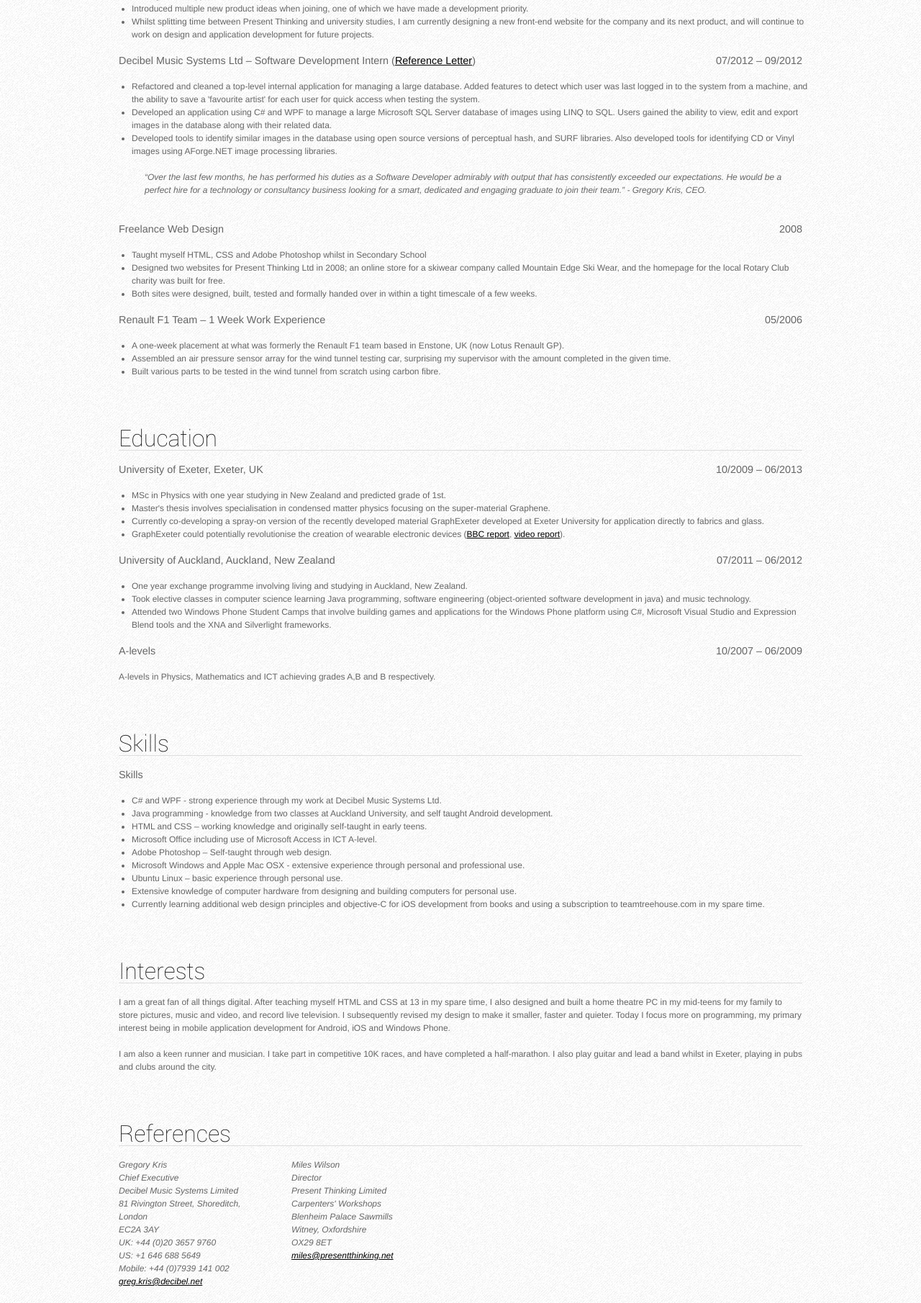
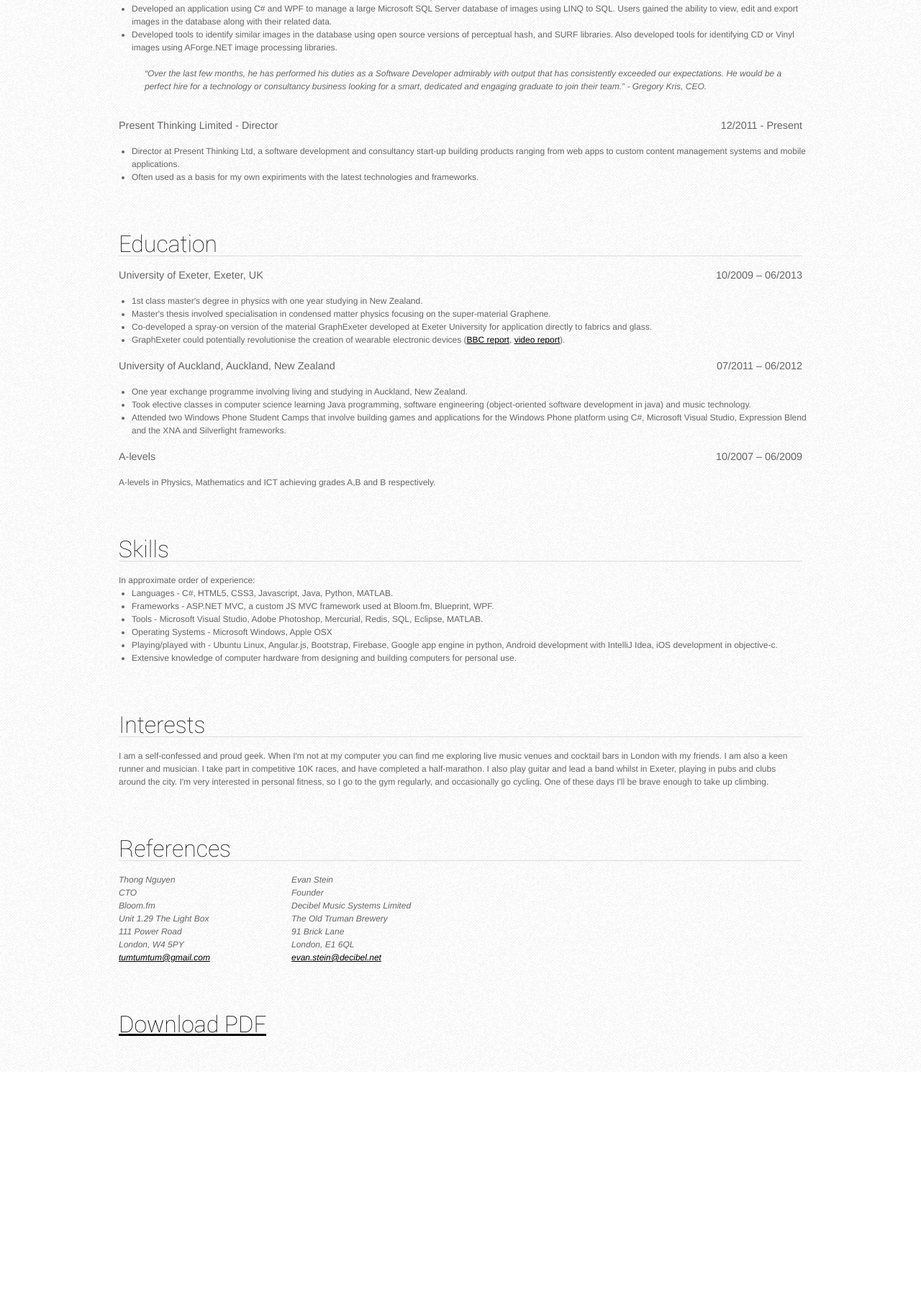
Before and after one commit to robbiemccorkell/robbiemccorkell.github.io, a plain HTML site: page cv.html in a window 1280 px wide. Shown: the part 481-2291 px from the top of the page at 72% size. After the commit the page ends 1970 px from the top, so only its background shows below. Drawn offline with Linux system fonts and the light colour scheme.

Commit message:
Modified cv content

```diff
--- a/cv.html
+++ b/cv.html
@@ -45,14 +45,6 @@
 					<li>Worked closely with the marketing team to build email templates with a broad compatibility across email clients, and managed the sending of push notifications to users.</li>
 				</ul>
 
-				<h4 class="span-18">Present Thinking Limited - Director</h4>
-				<h4 class="span-6 last date">12/2011 - Present</h4>
-				<ul class="span-24">
-					<li>Director at Present Thinking Ltd, a web development and consultancy start-up that builds products ranging from web sites to custom content management systems and recently starting mobile application development.</li>
-					<li>Introduced multiple new product ideas when joining, one of which we have made a development priority.</li>
-					<li>Whilst splitting time between Present Thinking and university studies, I am currently designing a new front-end website for the company and its next product, and will continue to work on design and application development for future projects.</li>
-				</ul>
-
 				<h4 class="span-18">Decibel Music Systems Ltd – Software Development Intern (<a href="decibel-reference/Decibel_Reference-Robbie_McCorkell.pdf">Reference Letter</a>)</h4>
 				<h4 class="span-6 last date">07/2012 – 09/2012</h4>
 				<ul class="span-24">
@@ -66,21 +58,13 @@
 
 				</ul>
 
-				<h4 class="span-18">Freelance Web Design</h4>
-				<h4 class="span-6 last date">2008</h4>
+				<h4 class="span-18">Present Thinking Limited - Director</h4>
+				<h4 class="span-6 last date">12/2011 - Present</h4>
 				<ul class="span-24">
-					<li>Taught myself HTML, CSS and Adobe Photoshop whilst in Secondary School</li>
-					<li>Designed two websites for Present Thinking Ltd in 2008; an online store for a skiwear company called Mountain Edge Ski Wear, and the homepage for the local Rotary Club charity was built for free.</li>
-					<li>Both sites were designed, built, tested and formally handed over in within a tight timescale of a few weeks.</li>
+					<li>Director at Present Thinking Ltd, a software development and consultancy start-up building products ranging from web apps to custom content management systems and mobile applications.</li>
+					<li>Often used as a basis for my own expiriments with the latest technologies and frameworks.</li>
 				</ul>
 
-				<h4 class="span-18">Renault F1 Team – 1 Week Work Experience</h4>
-				<h4 class="span-6 last date">05/2006</h4>
-				<ul class="span-24">
-					<li>A one-week placement at what was formerly the Renault F1 team based in Enstone, UK (now Lotus Renault GP).</li>
-					<li>Assembled an air pressure sensor array for the wind tunnel testing car, surprising my supervisor with the amount completed in the given time.</li>
-					<li>Built various parts to be tested in the wind tunnel from scratch using carbon fibre.</li>
-				</ul>
 			</div>
 
 			<div class="span-24" id="education">
@@ -89,9 +73,9 @@
 				<h4 class="span-18">University of Exeter, Exeter, UK</h4>
 				<h4 class="span-6 last date">10/2009 – 06/2013</h4>
 				<ul class="span-24">
-					<li>MSc in Physics with one year studying in New Zealand and predicted grade of 1st.</li>
-					<li>Master's thesis involves specialisation in condensed matter physics focusing on the super-material Graphene.</li>
-					<li>Currently co-developing a spray-on version of the recently developed material GraphExeter developed at Exeter University for application directly to fabrics and glass.</li>
+					<li>1st class master's degree in physics with one year studying in New Zealand.</li>
+					<li>Master's thesis involved specialisation in condensed matter physics focusing on the super-material Graphene.</li>
+					<li>Co-developed a spray-on version of the material GraphExeter developed at Exeter University for application directly to fabrics and glass.</li>
 					<li>GraphExeter could potentially revolutionise the creation of wearable electronic devices (<a href="http://www.bbc.co.uk/news/uk-england-18302843">BBC report</a>, <a href="http://www.bbc.co.uk/news/uk-england-devon-18302848">video report</a>).</li>
 				</ul>
 
@@ -100,7 +84,7 @@
 				<ul class="span-24">
 					<li>One year exchange programme involving living and studying in Auckland, New Zealand.</li>
 					<li>Took elective classes in computer science learning Java programming, software engineering (object-oriented software development in java) and music technology.</li>
-					<li>Attended two Windows Phone Student Camps that involve building games and applications for the Windows Phone platform using C#, Microsoft Visual Studio and Expression Blend tools and the XNA and Silverlight frameworks.</li>
+					<li>Attended two Windows Phone Student Camps that involve building games and applications for the Windows Phone platform using C#, Microsoft Visual Studio, Expression Blend and the XNA and Silverlight frameworks.</li>
 				</ul>
 
 				<h4 class="span-18">A-levels</h4>
@@ -111,56 +95,48 @@
 			<div class="span-24" id="skills">
 				<h3>Skills</h3>
 				<hr>
-
-				<h4>Skills</h4>
+				In approximate order of experience:
 				<ul>
-					<li>C# and WPF - strong experience through my work at Decibel Music Systems Ltd.</li>
-					<li>Java programming - knowledge from two classes at Auckland University, and self taught Android development.</li>
-					<li>HTML and CSS – working knowledge and originally self-taught in early teens.</li>
-					<li>Microsoft Office including use of Microsoft Access in ICT A-level.</li>
-					<li>Adobe Photoshop – Self-taught through web design.</li>
-					<li>Microsoft Windows and Apple Mac OSX - extensive experience through personal and professional use.</li>
-					<li>Ubuntu Linux – basic experience through personal use.</li>
+					<li>Languages - C#, HTML5, CSS3, Javascript, Java, Python, MATLAB.</li>
+					<li>Frameworks - ASP.NET MVC, a custom JS MVC framework used at Bloom.fm, Blueprint, WPF.
+					<li>Tools - Microsoft Visual Studio, Adobe Photoshop, Mercurial, Redis, SQL, Eclipse, MATLAB.</li>
+					<li>Operating Systems - Microsoft Windows, Apple OSX</li>
+					<li>Playing/played with - Ubuntu Linux, Angular.js, Bootstrap, Firebase, Google app engine in python, Android development with IntelliJ Idea, iOS development in objective-c.
 					<li>Extensive knowledge of computer hardware from designing and building computers for personal use.</li>
-					<li>Currently learning additional web design principles and objective-C for iOS development from books and using a subscription to teamtreehouse.com in my spare time.</li>
 				</ul>
 			</div>
 
 			<div class="span-24" id="interests">
 				<h3>Interests</h3>
 				<hr>
-				<p>I am a great fan of all things digital. After teaching myself HTML and CSS at 13 in my spare time, I also designed and built a home theatre PC in my mid-teens for my family to store pictures, music and video, and record live television. I subsequently revised my design to make it smaller, faster and quieter. Today I focus more on programming, my primary interest being in mobile application development for Android, iOS and Windows Phone.</p>
-
-				<p>I am also a keen runner and musician. I take part in competitive 10K races, and have completed a half-marathon. I also play guitar and lead a band whilst in Exeter, playing in pubs and clubs around the city.</p>
+				<p>I am a self-confessed and proud geek. When I'm not at my computer you can find me exploring live music venues and cocktail bars in London with my friends. I am also a keen runner and musician. I take part in competitive 10K races, and have completed a half-marathon. I also play guitar and lead a band whilst in Exeter, playing in pubs and clubs around the city. I'm very interested in personal fitness, so I go to the gym regularly, and occasionally go cycling. One of these days I'll be brave enough to take up climbing.</p>
 			</div>
 
 			<div class="span-24" id="references">
 				<h3>References</h3>
 				<hr>
+
 				<div class="span-6">
 					<address>
-						Gregory Kris<br/>
-						Chief Executive<br/>
-						Decibel Music Systems Limited<br/>
-						81 Rivington Street, Shoreditch,<br/>
-						London<br/>
-						EC2A 3AY<br/>
-						UK: +44 (0)20 3657 9760<br/>
-						US: +1 646 688 5649<br/>
-						Mobile: +44 (0)7939 141 002<br/>
-						<a href="mailto:greg.kris@decibel.net">greg.kris@decibel.net</a><br/>
+						Thong Nguyen<br/>
+						CTO<br/>
+						Bloom.fm<br/>
+						Unit 1.29
+						The Light Box<br/>
+						111 Power Road<br/>
+						London, W4 5PY<br/>
+						<a href="mailto:tumtumtum@gmail.com">tumtumtum@gmail.com</a><br/>
 					</address>
 				</div>
 				<div class="span-18 last">
 					<address>
-						Miles Wilson<br/>
-						Director<br/>
-						Present Thinking Limited<br/>
-						Carpenters' Workshops<br/>
-						Blenheim Palace Sawmills<br/>
-						Witney, Oxfordshire<br/>
-						OX29 8ET<br/>
-						<a href="mailto:miles@presentthinking.net">miles@presentthinking.net</a><br/>
+						Evan Stein<br/>
+						Founder<br/>
+						Decibel Music Systems Limited<br/>
+						The Old Truman Brewery<br/>
+						91 Brick Lane<br/>
+						London, E1 6QL<br/>
+						<a href="mailto:evan.stein@decibel.net">evan.stein@decibel.net</a><br/>
 					</address>
 				</div>
 			</div>
```
